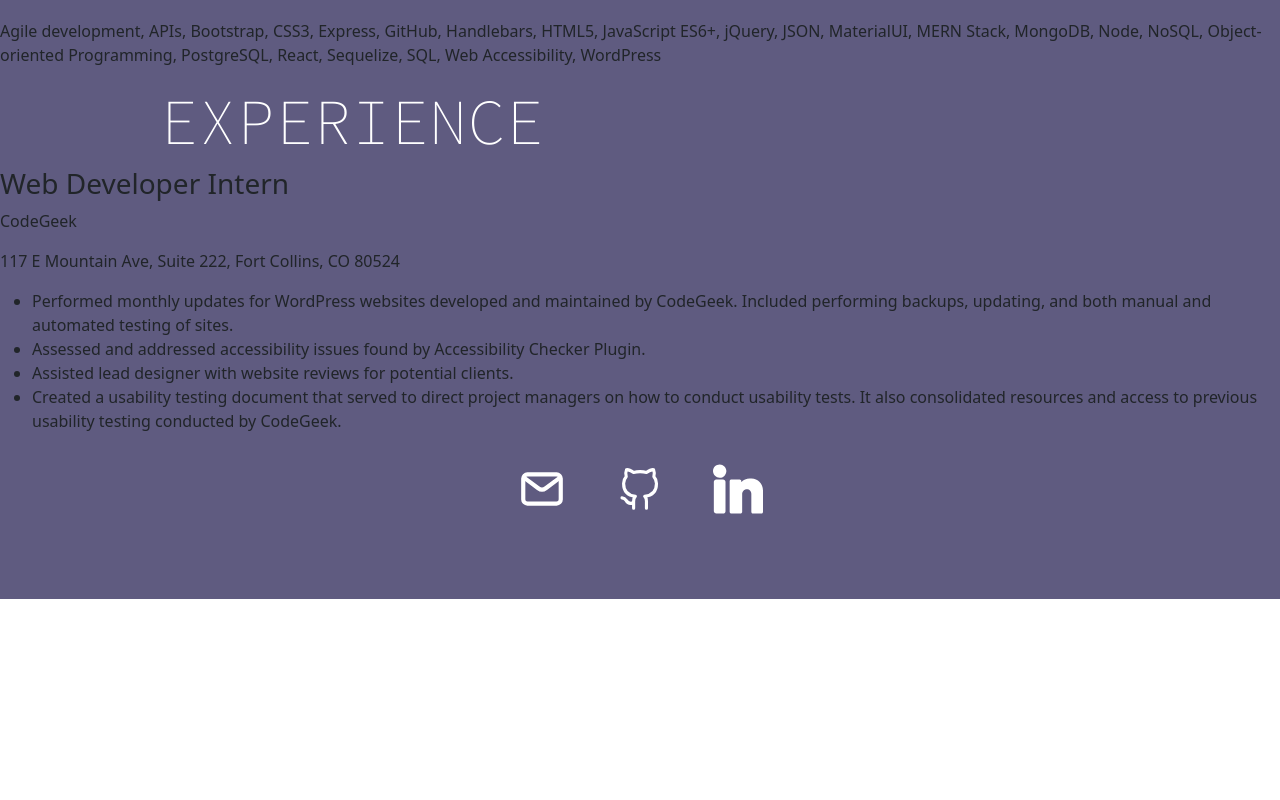
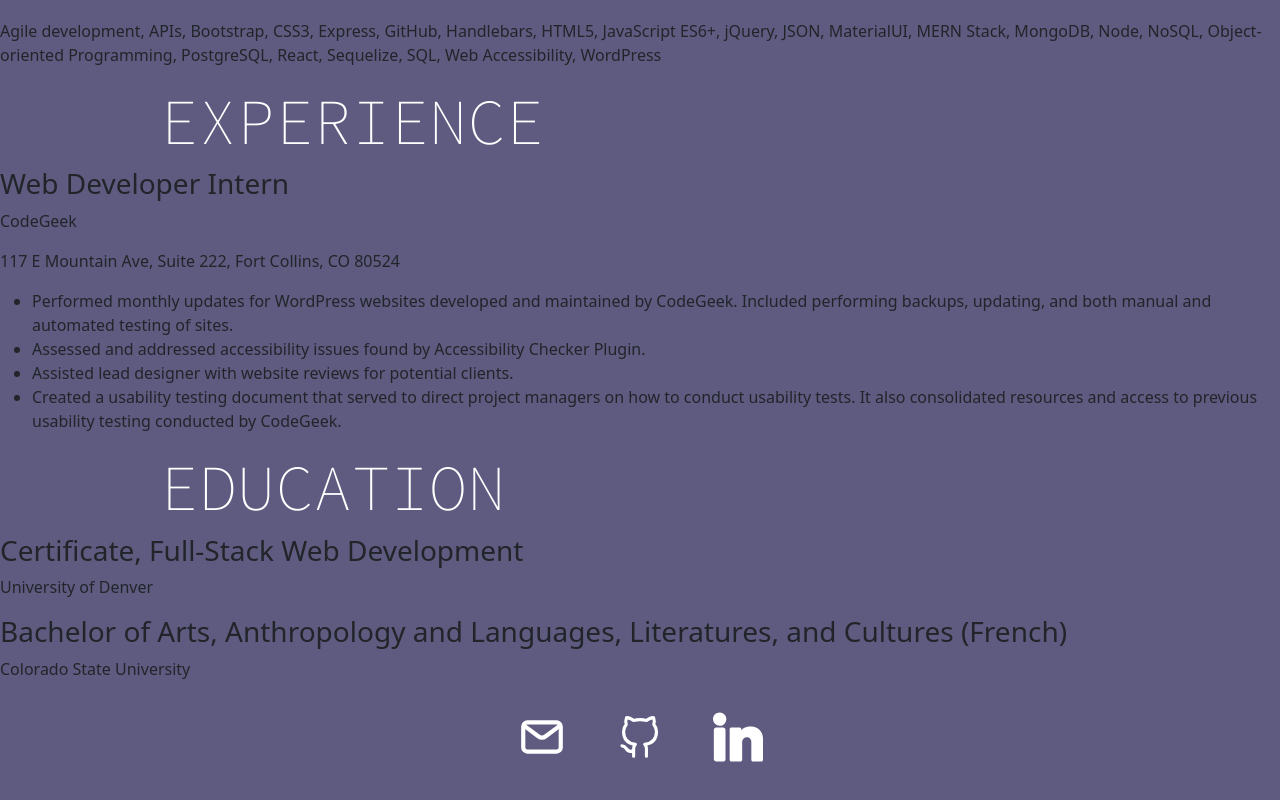
Before and after one commit to LisaLReynolds/react-portfolio, a React (Vite) app: page /Resume in a window 1280 px wide. Shown: the part 370-1170 px from the top of the page. Before the commit the page ends 969 px from the top, so only its background shows below. Built offline with nearby package versions, Linux system fonts and the light colour scheme.

Commit message:
added education section to Resume.jsx

```diff
--- a/src/pages/Resume.jsx
+++ b/src/pages/Resume.jsx
@@ -4,7 +4,7 @@ export default function Resume() {
       <h1>Blog Page</h1>
 
       <section>
-        <h2 class="aref-ruqaa-bold">SUMMARY</h2>
+        <h2>SUMMARY</h2>
         <p>
           Professional with over 10 years of customer service experience looking
           to transition into the position of a full-stack developer. Experience
@@ -14,7 +14,7 @@ export default function Resume() {
         </p>
       </section>
       <section>
-        <h2 class="aref-ruqaa-bold">TECHNICAL SKILLS</h2>
+        <h2>TECHNICAL SKILLS</h2>
         <p>
           Agile development, APIs, Bootstrap, CSS3, Express, GitHub, Handlebars,
           HTML5, JavaScript ES6+, jQuery, JSON, MaterialUI, MERN Stack, MongoDB,
@@ -23,7 +23,7 @@ export default function Resume() {
         </p>
       </section>
       <section>
-        <h2 class="aref-ruqaa-bold">EXPERIENCE</h2>
+        <h2>EXPERIENCE</h2>
         <article>
           <h3>Web Developer Intern</h3>
           <p>CodeGeek</p>
@@ -50,6 +50,18 @@ export default function Resume() {
           </ul>
         </article>
       </section>
+      <section>
+        <h2>EDUCATION</h2>
+        <article>
+          <h3>Certificate, Full-Stack Web Development</h3>
+          <p>University of Denver</p>
+          <h3>
+            Bachelor of Arts, Anthropology and Languages, Literatures, and
+            Cultures (French)
+          </h3>
+          <p>Colorado State University</p>
+        </article>
+      </section>
     </div>
   );
 }
```
